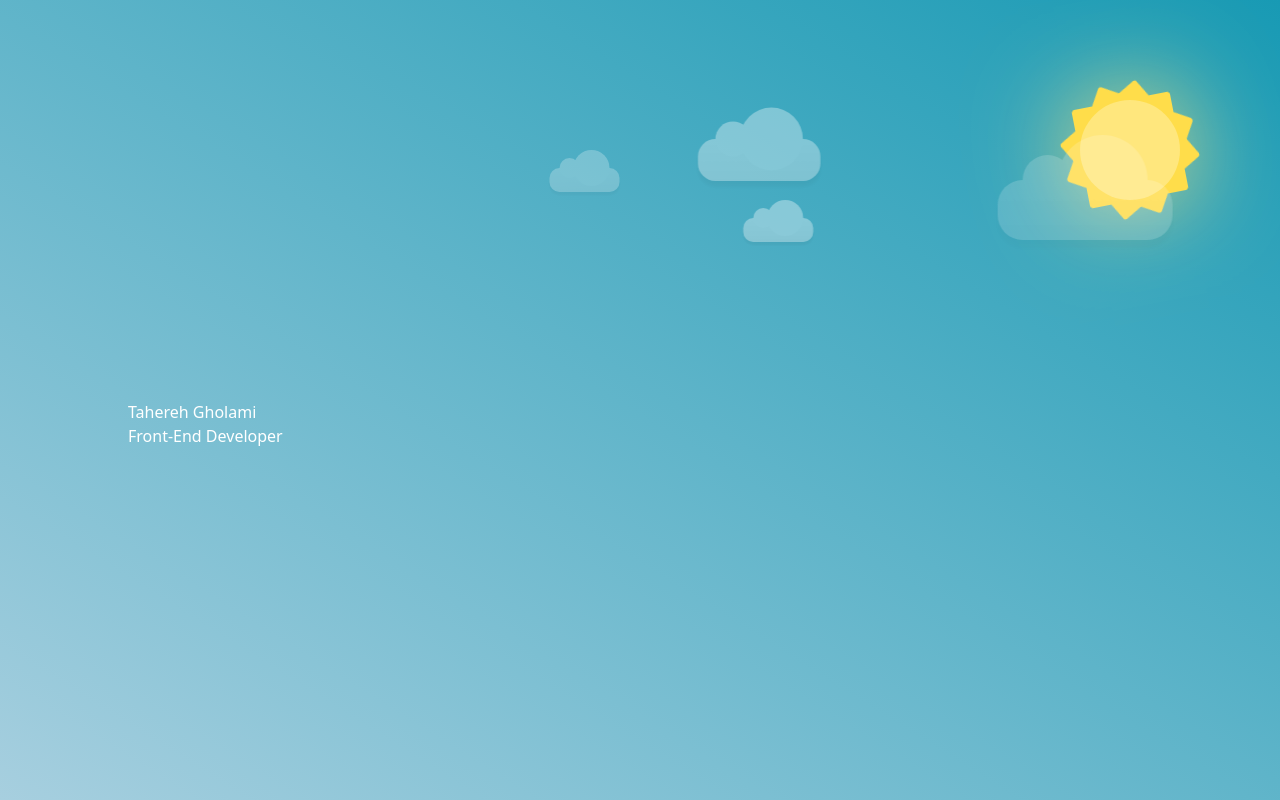
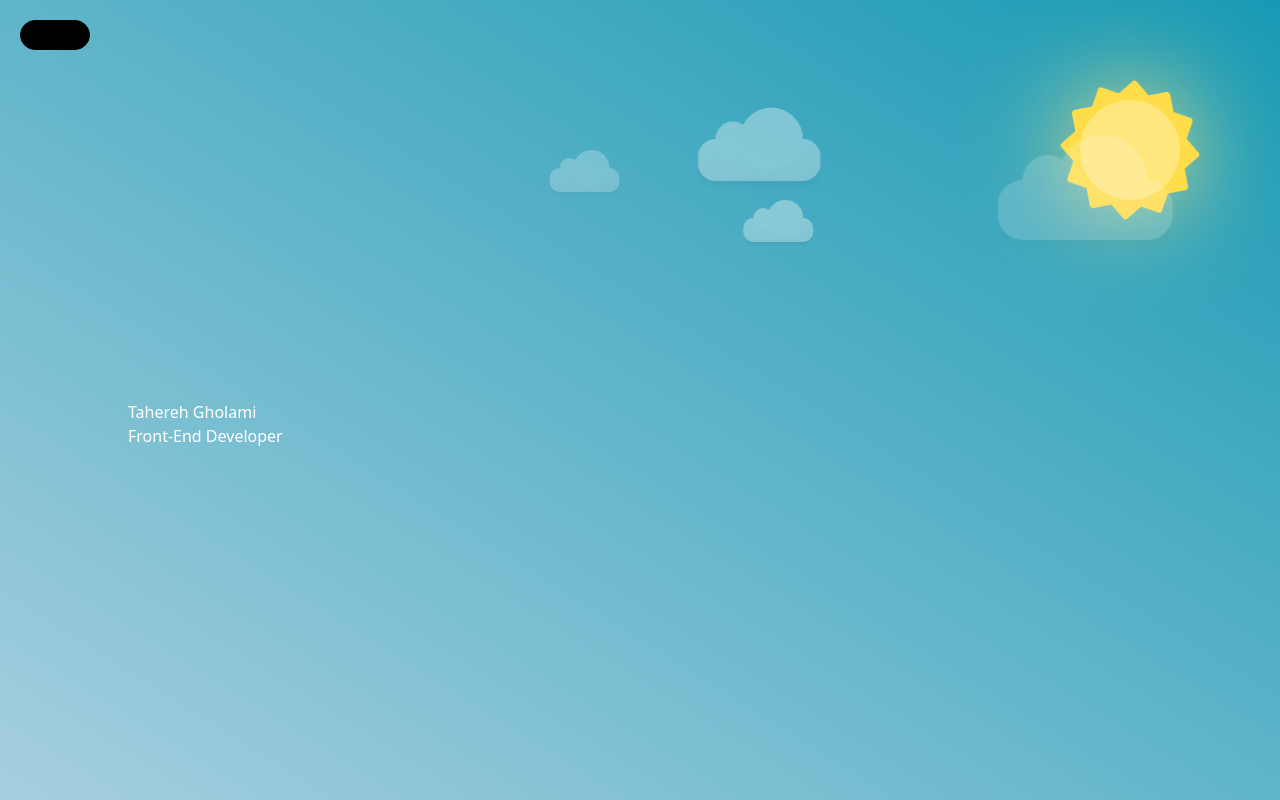
Before and after one commit to TahereGmi/TahereGmi.github.io, a Next.js app: page / in a window 1280 px wide. Built offline with nearby package versions, Linux system fonts and the light colour scheme.

Commit message:
Add func to toggle day/night

```diff
--- a/components/ToggleTime/index.tsx
+++ b/components/ToggleTime/index.tsx
@@ -1,10 +1,15 @@
 import styles from './toggleTime.module.scss';
 
-type Props = { toggleToNight: boolean };
+interface Props {
+    toggleToNight: boolean;
+    onClick: () => void;
+};
 
-const ToggleTime: React.FunctionComponent<Props> = ({ toggleToNight }) => {
+const ToggleTime: React.FunctionComponent<Props> = ({ toggleToNight, onClick }) => {
     return (
-        <div className={`${styles.toggleWrapper} ${toggleToNight ? styles.nightDesign : styles.dayDesign}`}>
+        <div
+            onClick={onClick}
+            className={`${styles.toggleWrapper} ${toggleToNight ? styles.nightDesign : styles.dayDesign}`}>
             {toggleToNight ? <span className={styles.tinyMoon} /> : <span className={styles.tinySun} />}
         </div>
     )
--- a/pages/index.tsx
+++ b/pages/index.tsx
@@ -1,17 +1,24 @@
 import Night from '@/components/Night'
 import Day from '@/components/Day'
+import ToggleTime from '@/components/ToggleTime';
 
-const getTimeZoneByDay = () => {
+
+const getTimeZoneByDay = (shouldHaveDay: boolean) => {
   const date = new Date();
   const current_hour = date.getHours();
   const is_day = (current_hour >= 6 && current_hour < 19);
-  return is_day;
+  return shouldHaveDay || is_day;
+}
+
+const changeTheme = () => {
+  getTimeZoneByDay(true);
 }
 
 export default function Home() {
   return (
   <main className={`flex min-h-screen flex-col items-center justify-between`}>
-    {getTimeZoneByDay() ? <Day /> : <Night />}
+    <ToggleTime toggleToNight={getTimeZoneByDay(false)} onClick={() => changeTheme()}/>
+    {getTimeZoneByDay(false) ? <Day /> : <Night />}
     <div className='introduction'>
       <h1>Tahereh Gholami</h1>
       <p>Front-End Developer</p>
```
